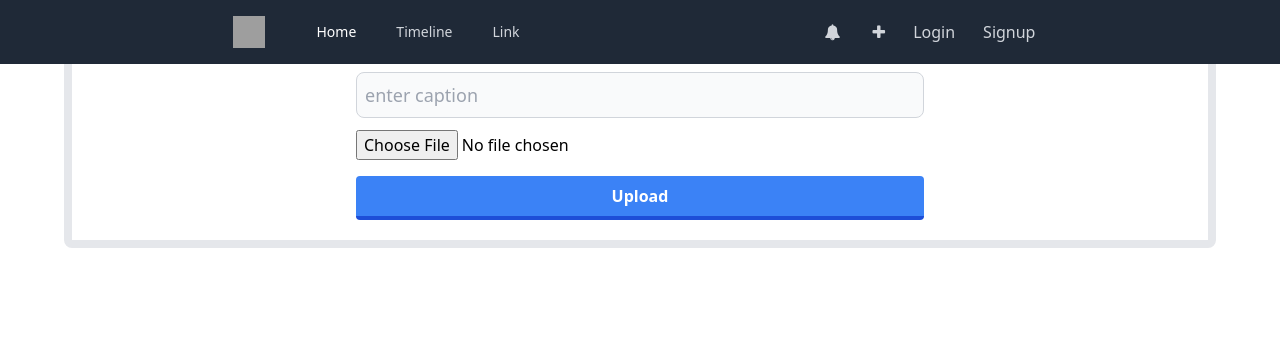
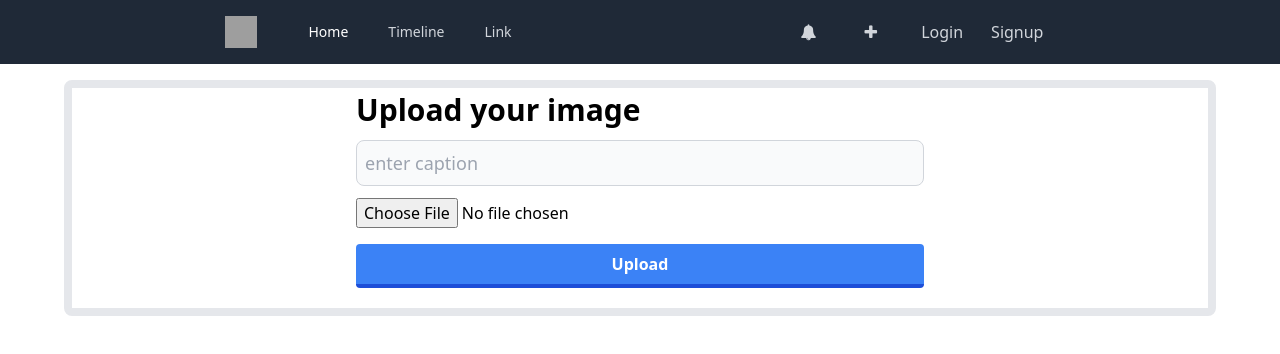
Before and after one commit to James-P-Boyle/memberME, a React (Create React App) app in the folder frontend/finalproject/: page /upload in a window 1280 px wide. Shown: the top 354 px of the page. Built offline with nearby package versions, Linux system fonts and the light colour scheme; grey boxes are pictures that could not be loaded.

Commit message:
Add upload routing

```diff
--- a/frontend/finalproject/src/components/Navbar.js
+++ b/frontend/finalproject/src/components/Navbar.js
@@ -47,7 +47,12 @@ export default function Navbar() {
             </div>
             <div className="flex items-center">
               <i className="fa fa-bell text-gray-300 hover:bg-gray-700 hover:text-white px-3 py-2 mx-2 rounded-md font-medium cursor-pointer"></i>
-              <i className="fa fa-plus text-gray-300 hover:bg-gray-700 hover:text-white px-3 py-2 rounded-md font-medium cursor-pointer"></i>
+              <NavLink
+                to="/upload"
+                className="hidden md:block text-gray-300 hover:bg-gray-700 hover:text-white px-3 py-2 mx-1 rounded-md font-medium cursor-pointer"
+              >
+                <i className="fa fa-plus text-gray-300 hover:bg-gray-700 hover:text-white px-3 py-2 rounded-md font-medium cursor-pointer"></i>
+              </NavLink>
               <NavLink
                 to="/login"
                 className="hidden md:block text-gray-300 hover:bg-gray-700 hover:text-white px-3 py-2 mx-1 rounded-md font-medium cursor-pointer"
--- a/frontend/finalproject/src/components/UploadImage.js
+++ b/frontend/finalproject/src/components/UploadImage.js
@@ -50,7 +50,7 @@ export default function UploadImage() {
   };
 
   return (
-    <div className="mt-3 border-8 max-w-6xl mx-auto rounded-lg">
+    <div className="border-8 max-w-6xl mx-auto rounded-lg mt-20">
       <div className="max-w-xl mx-auto p-3 md:p-1">
         <h1 className="text-3xl font-bold mb-3">Upload your image</h1>
         <form className="grid" onSubmit={handleSubmitFile}>
```
